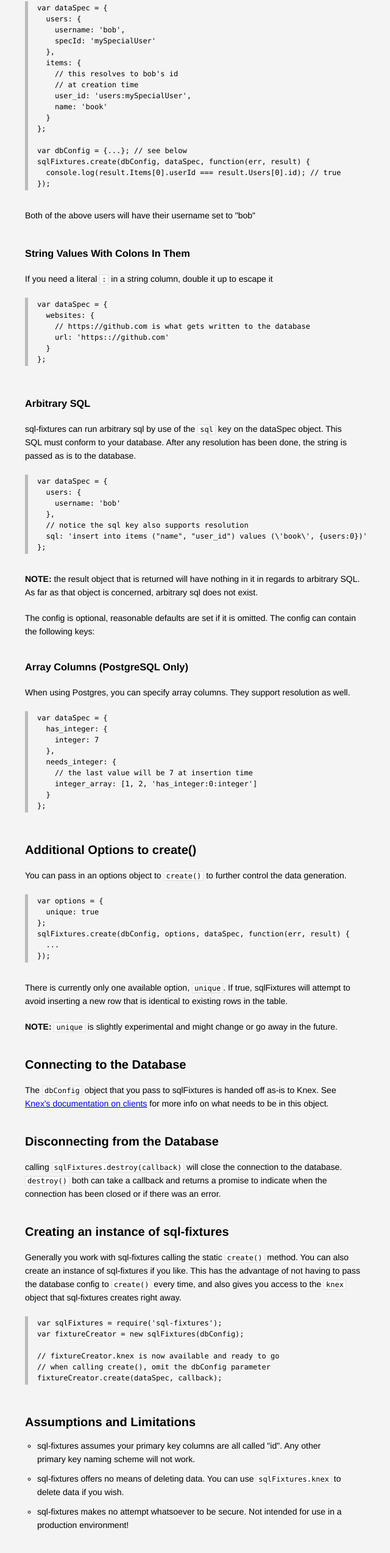
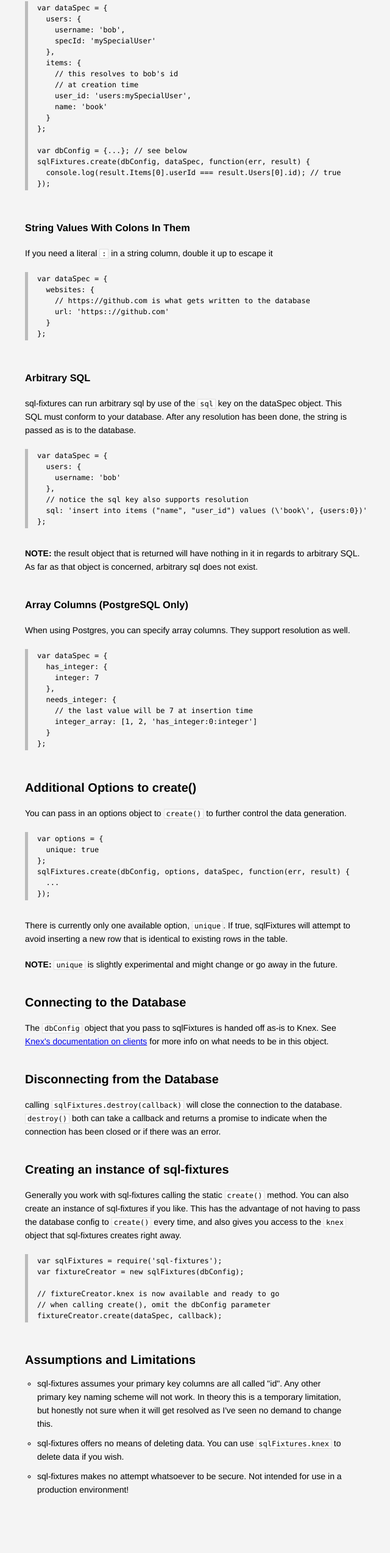
Before and after one commit to city41/node-sql-fixtures, a plain HTML site: page index.html in a window 1280 px wide. Shown: the part 2619-5165 px from the top of the page at 61% size, without its empty margins (267-907 px from the left). After the commit the page ends 5122 px from the top, so only its background shows below. Drawn offline with Linux system fonts and the light colour scheme.

Commit message:
fix(docs): removed some errant sentences

```diff
--- a/index.html
+++ b/index.html
@@ -168,8 +168,6 @@ sqlFixtures.create(dbConfig, dataSpec, function(err, result) {
   console.log(result.Items[0].userId === result.Users[0].id); // true
 });</pre>
 
-            <p>Both of the above users will have their username set to "bob"</p>
-
             <h3 id="string-values-with-colons-in-them">String Values With Colons In Them</h3>
             <p>If you need a literal <tt>:</tt> in a string column, double it up to escape it</p>
 
@@ -192,8 +190,6 @@ sqlFixtures.create(dbConfig, dataSpec, function(err, result) {
 };</pre>
 
             <p><b>NOTE:</b> the result object that is returned will have nothing in it in regards to arbitrary SQL. As far as that object is concerned, arbitrary sql does not exist.</p>
-
-The config is optional, reasonable defaults are set if it is omitted. The config can contain the following keys:
 
             <h3 id="array-columns-postgresql-only">Array Columns (PostgreSQL Only)</h3>
             <p>When using Postgres, you can specify array columns. They support resolution as well.<p>
@@ -240,7 +236,7 @@ fixtureCreator.create(dataSpec, callback);</pre>
 
           <h2 id="assumptions-and-limitations">Assumptions and Limitations</h2>
           <ul>
-            <li>sql-fixtures assumes your primary key columns are all called "id". Any other primary key naming scheme will not work.</li>
+            <li>sql-fixtures assumes your primary key columns are all called "id". Any other primary key naming scheme will not work. In theory this is a temporary limitation, but honestly not sure when it will get resolved as I've seen no demand to change this.</li>
             <li>sql-fixtures offers no means of deleting data. You can use <tt>sqlFixtures.knex</tt> to delete data if you wish.</li>
             <li>sql-fixtures makes no attempt whatsoever to be secure. Not intended for use in a production environment!</li>
           </ul>
```
